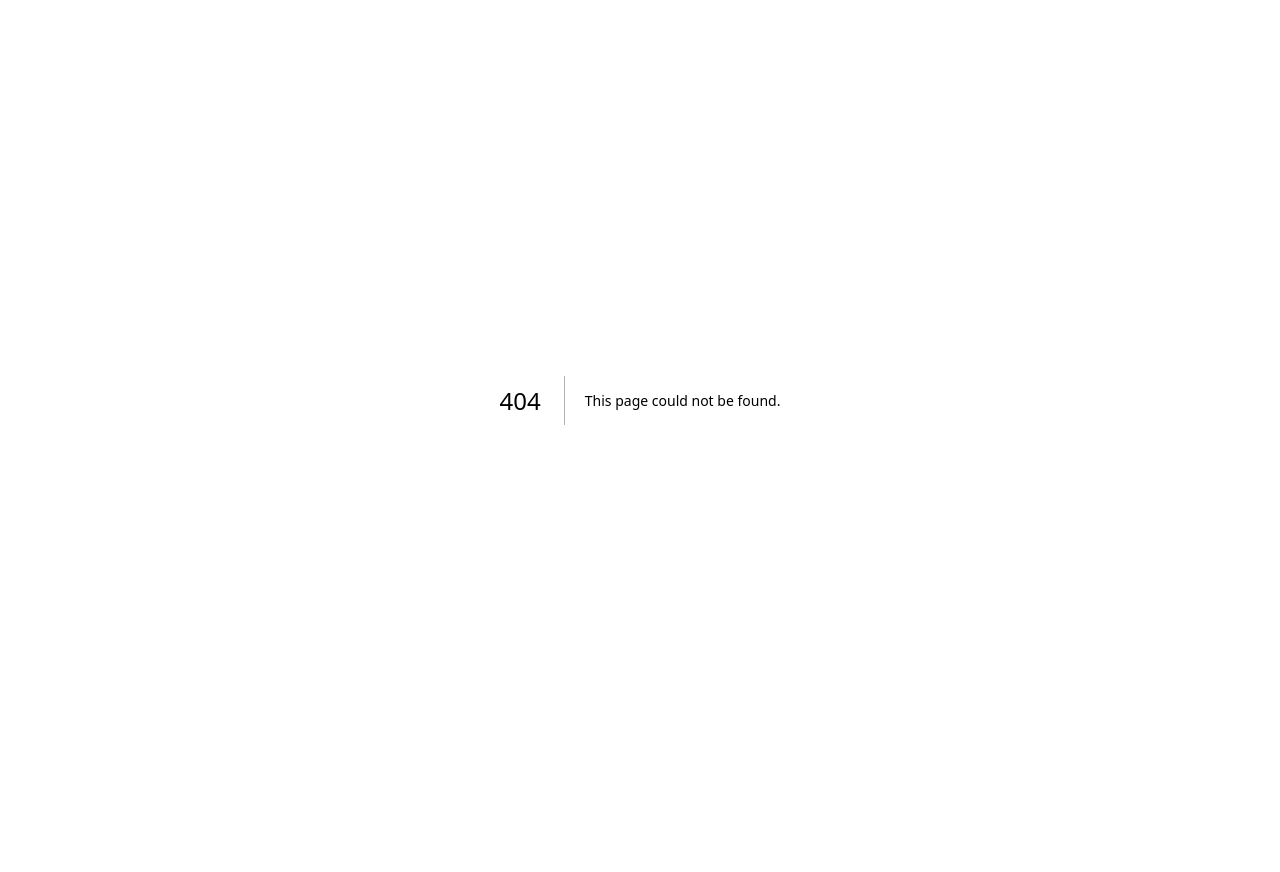
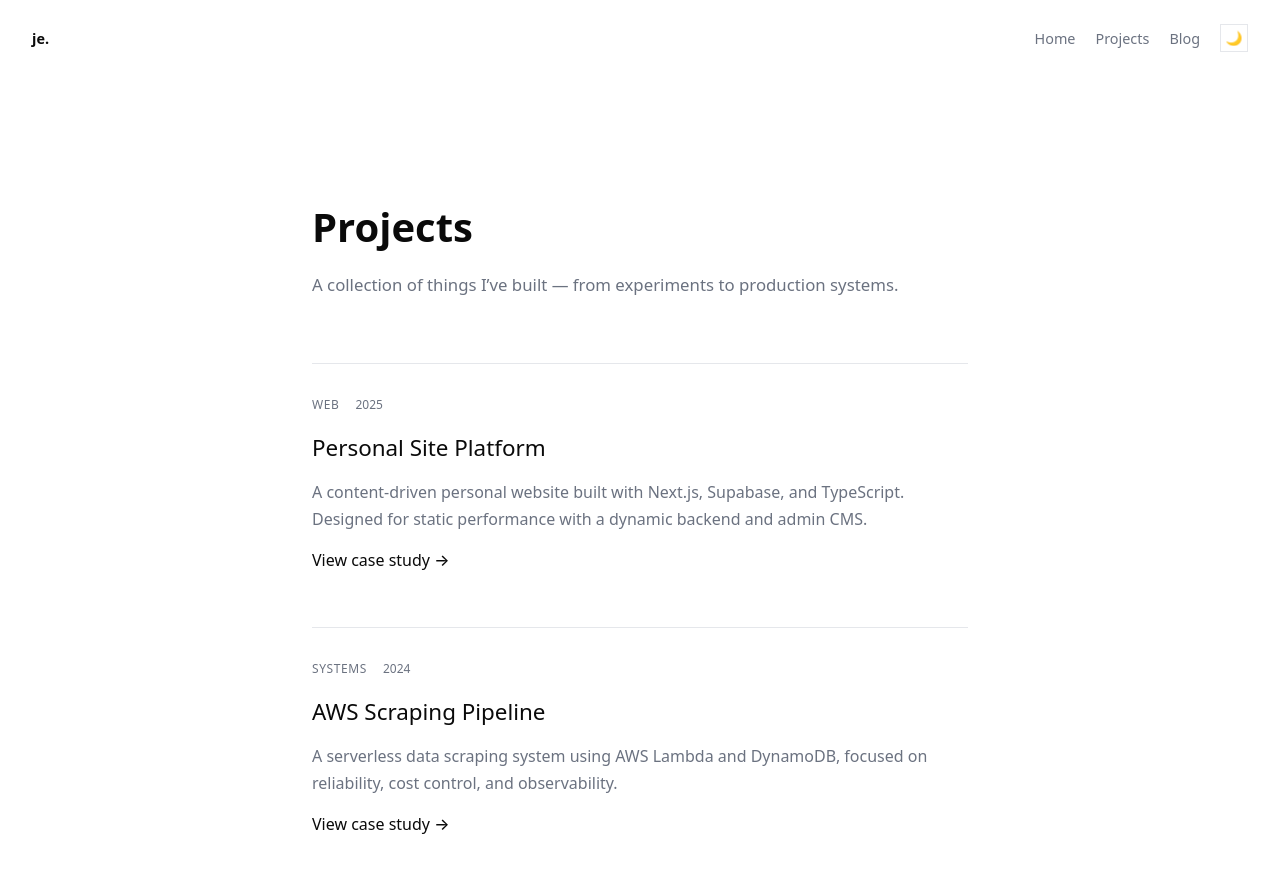
Before and after one commit to Gujetamaa/personal-site, a Next.js app: page /projects in a window 1280 px wide. Before the commit this address had no page. Shown: the top 872 px of the page. Before the commit the page ends 800 px from the top, so only its background shows below. Built offline with nearby package versions, Linux system fonts and the light colour scheme.

Commit message:
feat: add projects page layout

```diff
--- a/app/(viewer)/layout.tsx
+++ b/app/(viewer)/layout.tsx
@@ -8,7 +8,7 @@ export default function ViewerLayout({
   return (
     <>
       <nav className="nav">
-        <strong>jerico.</strong>
+        <strong>je.</strong>
         <div className="nav-right">
           <a href="/">Home</a>
           <a href="/projects">Projects</a>
--- /dev/null
+++ b/app/(viewer)/projects/page.tsx
@@ -0,0 +1,54 @@
+import styles from "@/styles/viewer/projects.module.css";
+
+export default function ProjectsPage() {
+  return (
+    <main className={styles.container}>
+      <header className={styles.header}>
+        <h1 className={styles.title}>Projects</h1>
+        <p className={styles.subtitle}>
+          A collection of things I’ve built — from experiments to production
+          systems.
+        </p>
+      </header>
+
+      <section className={styles.list}>
+        <article className={styles.project}>
+          <div className={styles.meta}>
+            <span className={styles.tag}>Web</span>
+            <span className={styles.date}>2025</span>
+          </div>
+
+          <h2 className={styles.projectTitle}>Personal Site Platform</h2>
+
+          <p className={styles.description}>
+            A content-driven personal website built with Next.js, Supabase, and
+            TypeScript. Designed for static performance with a dynamic backend
+            and admin CMS.
+          </p>
+
+          <a href="#" className={styles.link}>
+            View case study →
+          </a>
+        </article>
+
+        <article className={styles.project}>
+          <div className={styles.meta}>
+            <span className={styles.tag}>Systems</span>
+            <span className={styles.date}>2024</span>
+          </div>
+
+          <h2 className={styles.projectTitle}>AWS Scraping Pipeline</h2>
+
+          <p className={styles.description}>
+            A serverless data scraping system using AWS Lambda and DynamoDB,
+            focused on reliability, cost control, and observability.
+          </p>
+
+          <a href="#" className={styles.link}>
+            View case study →
+          </a>
+        </article>
+      </section>
+    </main>
+  );
+}
--- /dev/null
+++ b/styles/viewer/projects.module.css
@@ -0,0 +1,67 @@
+.container {
+  max-width: 720px;
+  margin: 0 auto;
+  padding: 6rem 2rem;
+}
+
+.header {
+  margin-bottom: 4rem;
+}
+
+.title {
+  font-size: 2.5rem;
+  font-weight: 600;
+  margin-bottom: 1rem;
+}
+
+.subtitle {
+  color: var(--muted);
+  font-size: 1.05rem;
+  line-height: 1.7;
+}
+
+.list {
+  display: flex;
+  flex-direction: column;
+  gap: 3.5rem;
+}
+
+.project {
+  border-top: 1px solid var(--border);
+  padding-top: 2rem;
+}
+
+.meta {
+  display: flex;
+  gap: 1rem;
+  font-size: 0.75rem;
+  color: var(--muted);
+  margin-bottom: 0.75rem;
+}
+
+.tag {
+  text-transform: uppercase;
+  letter-spacing: 0.05em;
+}
+
+.projectTitle {
+  font-size: 1.4rem;
+  font-weight: 500;
+  margin-bottom: 0.75rem;
+}
+
+.description {
+  color: var(--muted);
+  line-height: 1.7;
+  margin-bottom: 1rem;
+}
+
+.link {
+  text-decoration: none;
+  color: var(--text);
+  font-weight: 500;
+}
+
+.link:hover {
+  text-decoration: underline;
+}
```
